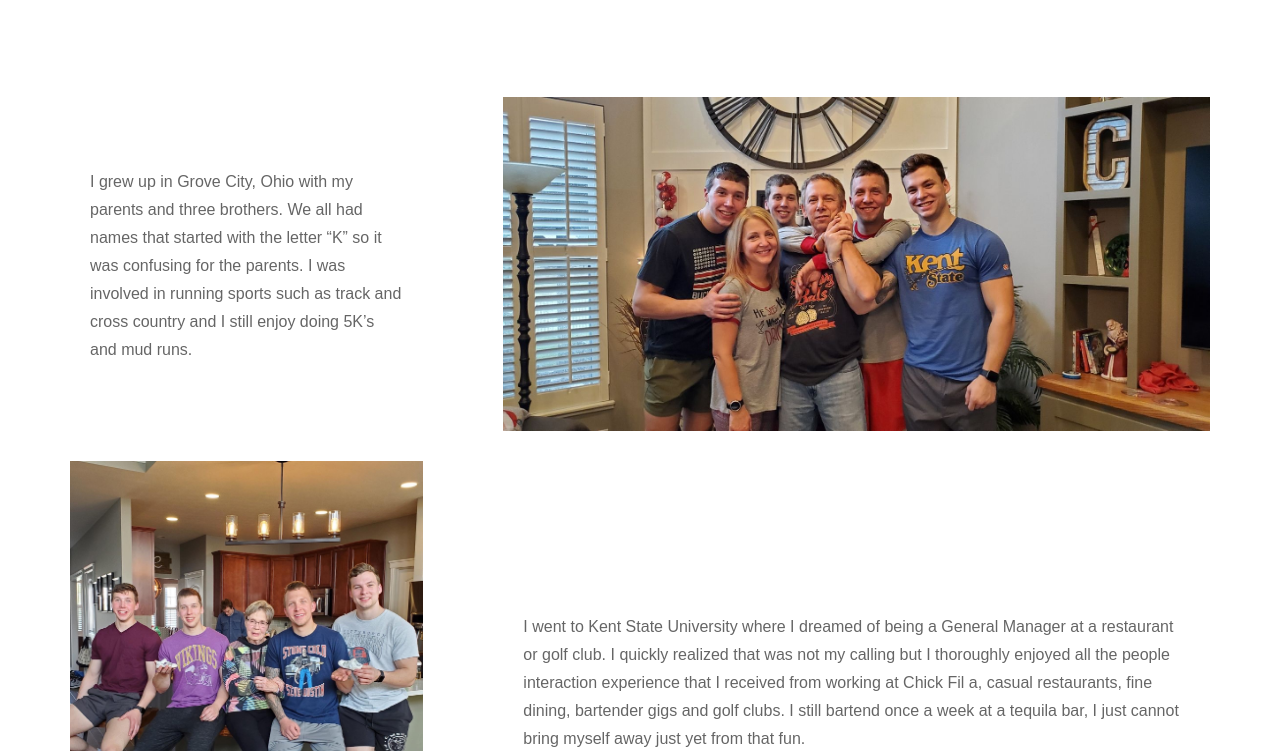
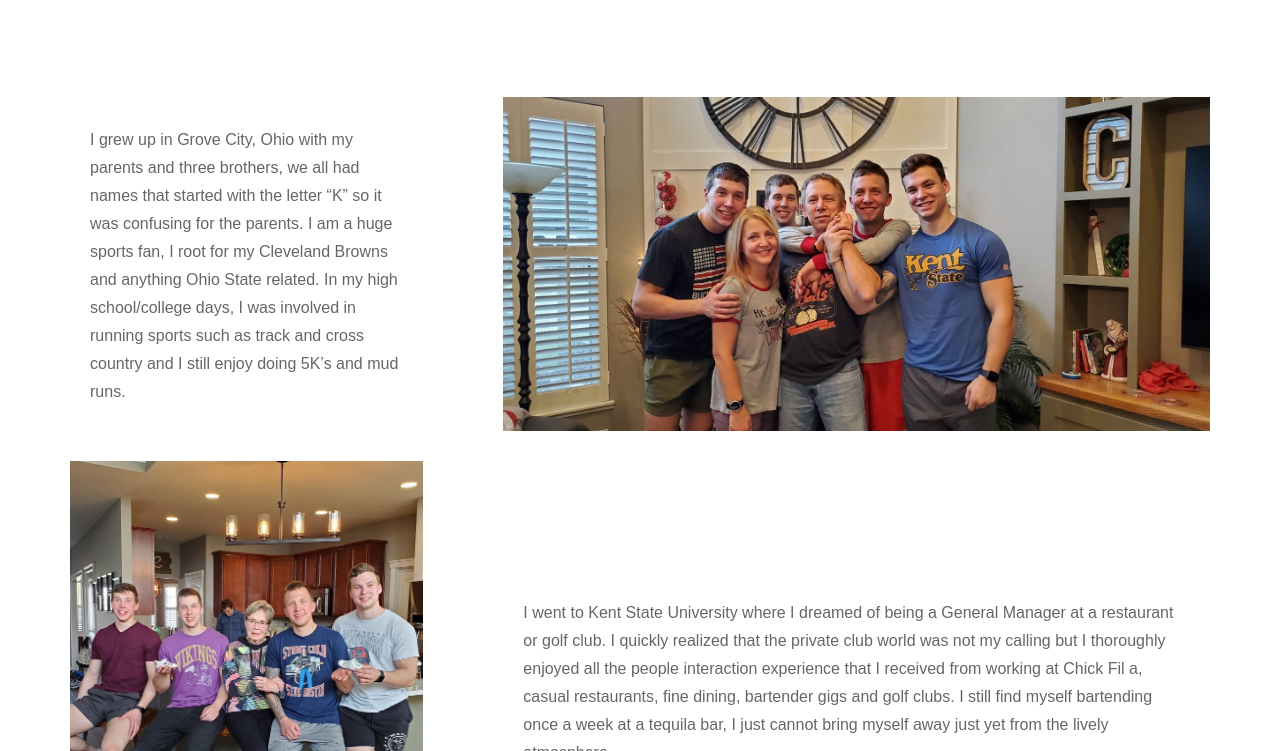
Before and after one commit to joshgreiff/kyle-coakley-portfolio, a plain HTML site: page about.html in a window 1280 px wide. Shown: the part 201-952 px from the top of the page. Drawn offline with nearby package versions, Linux system fonts and the light colour scheme; a script that the page names is missing.

Commit message:
edit wording

```diff
--- a/about.html
+++ b/about.html
@@ -40,9 +40,9 @@
     <div class="container">
       <div class="w-layout-grid about-intro-grid">
         <div id="w-node-_9b2922ad-09b1-aebb-0430-7dee623c62c1-312714ac" class="about-head-text-wrap">
-          <p class="paragraph-light">I grew up in Grove City, Ohio with my parents and three brothers. We all had names that started with the letter “K” so it was confusing for the parents. I was involved in running sports such as track and cross country and I still enjoy doing 5K’s and mud runs. </p>
+          <p class="paragraph-light"> I grew up in Grove City, Ohio with my parents and three brothers, we all had names that started with the letter “K” so it was confusing for the parents. I am a huge sports fan, I root for my Cleveland Browns and anything Ohio State related. In my high school/college days,  I was involved in running sports such as track and cross country and I still enjoy doing 5K’s and mud runs. </p>
         </div><img src="images/IMG-1797.JPG" loading="lazy" id="w-node-a0e2df7e-d816-3adf-0532-842a8d0d229b-312714ac" srcset="images/IMG-1797-p-500.jpeg 500w, images/IMG-1797-p-800.jpeg 800w, images/IMG-1797-p-1080.jpeg 1080w, images/IMG-1797-p-1600.jpeg 1600w, images/IMG-1797-p-2000.jpeg 2000w, images/IMG-1797.JPG 2592w" sizes="94vw" alt=""><img src="images/243AE706-896A-45E6-8CCD-6557D90DC98C.JPG" loading="lazy" srcset="images/243AE706-896A-45E6-8CCD-6557D90DC98C-p-500.jpeg 500w, images/243AE706-896A-45E6-8CCD-6557D90DC98C-p-800.jpeg 800w, images/243AE706-896A-45E6-8CCD-6557D90DC98C-p-1080.jpeg 1080w, images/243AE706-896A-45E6-8CCD-6557D90DC98C.JPG 1440w" sizes="94vw" alt="">
-        <p class="paragraph-light"><span>I went to Kent State University where I dreamed of being a General Manager at a restaurant or golf club. I quickly realized that was not my calling but I thoroughly enjoyed all the people interaction experience that I received from working at Chick Fil a, casual restaurants, fine dining, bartender gigs and golf clubs. I still bartend once a week at a tequila bar, I just cannot bring myself away just yet from that fun. </span></p>
+        <p class="paragraph-light"><span>I went to Kent State University where I dreamed of being a General Manager at a restaurant or golf club. I quickly realized that the private club world was not my calling but I thoroughly enjoyed all the people interaction experience that I received from working at Chick Fil a, casual restaurants, fine dining, bartender gigs and golf clubs. I still find myself bartending once a week at a tequila bar, I just cannot bring myself away just yet from the lively atmosphere. </span></p>
       </div>
     </div>
   </div>
```
Also changed, not shown: index.html (+3 -2 lines).
